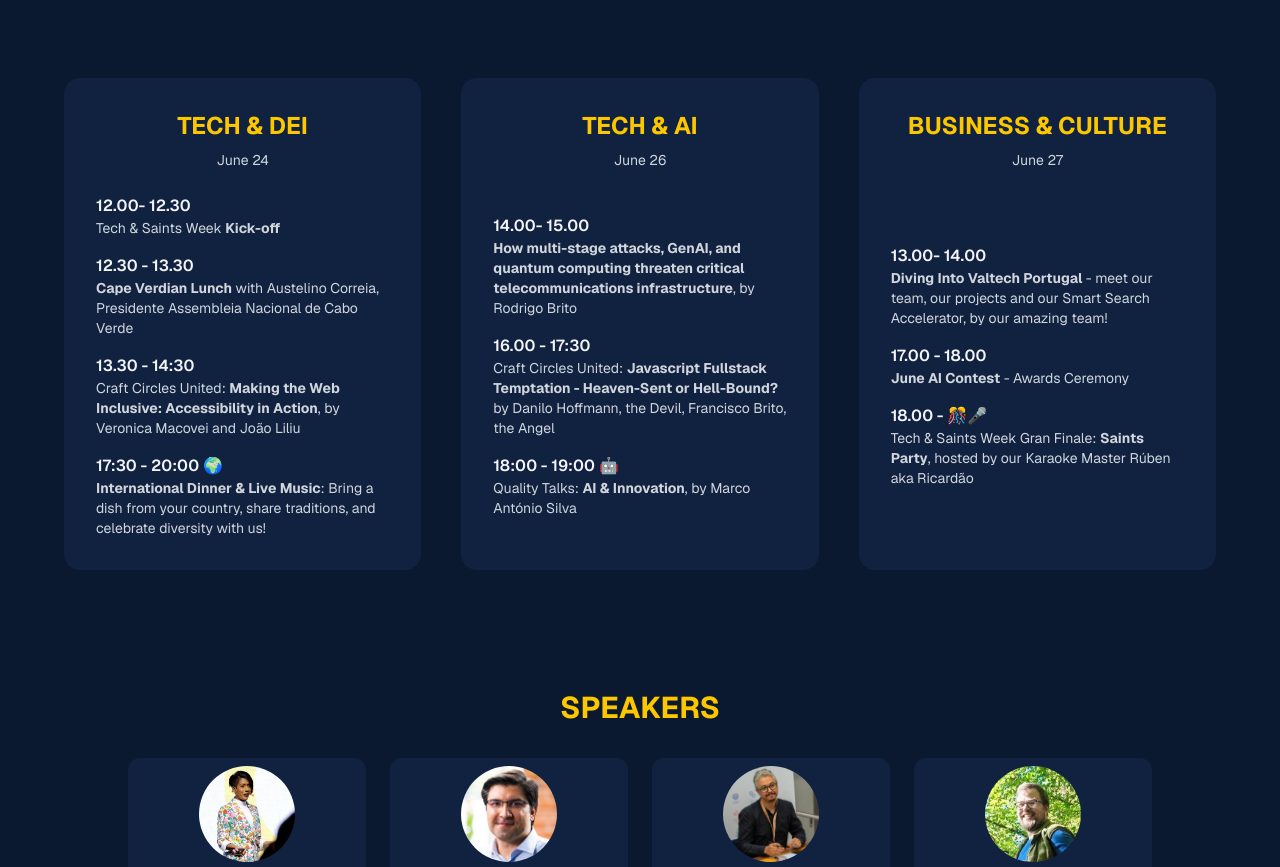
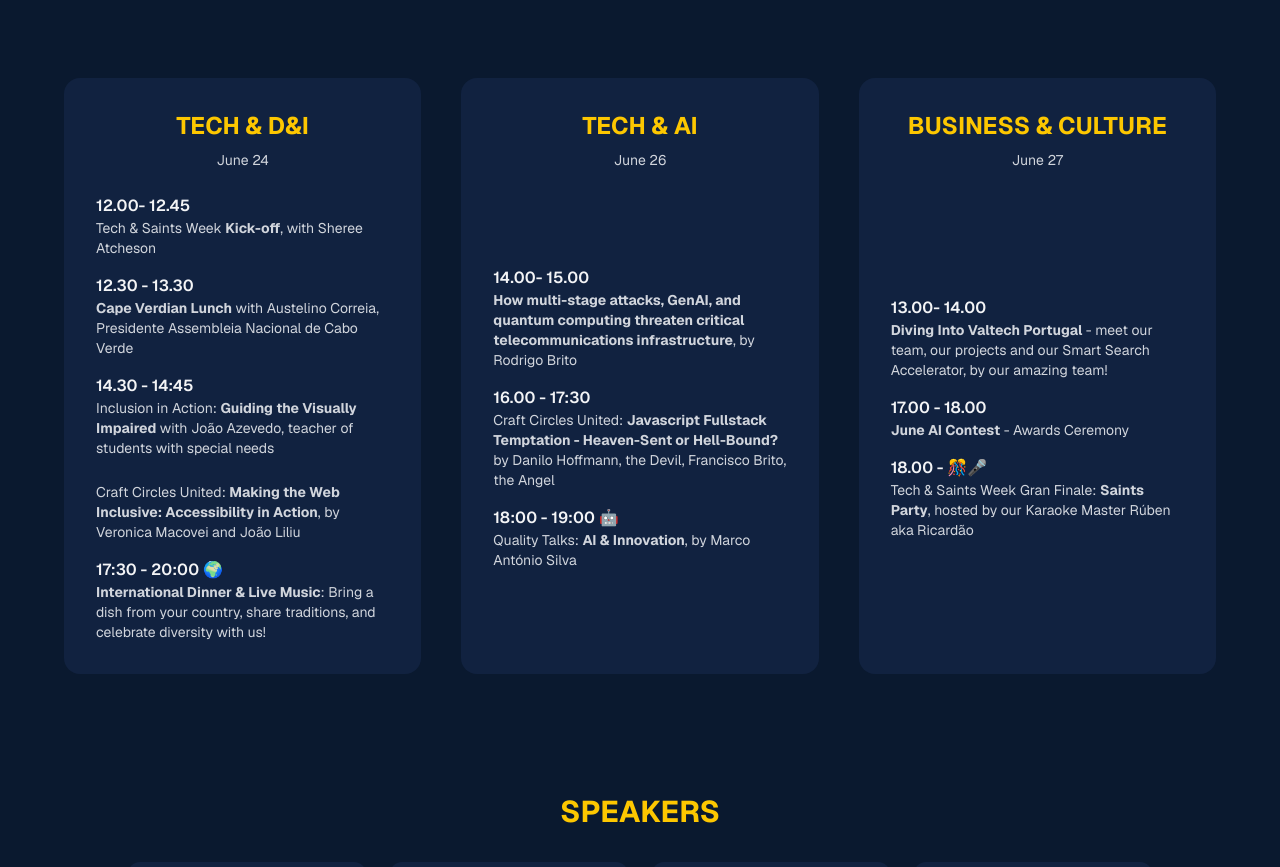
Before and after one commit to franciscombrito/techsaints, a Next.js app: page / in a window 1280 px wide. Shown: the part 1586-2453 px from the top of the page. Built offline with nearby package versions, Linux system fonts and the light colour scheme.

Commit message:
fix: change agenda

```diff
--- a/app/page.tsx
+++ b/app/page.tsx
@@ -292,21 +292,24 @@
     {/* Day Card */}
     <div className="bg-[#112240] p-8 rounded-2xl flex flex-col">
       <div className="mb-6">
-        <h3 className="text-2xl font-bold text-yellow-400 mb-2">TECH & DEI</h3>
+        <h3 className="text-2xl font-bold text-yellow-400 mb-2">TECH & D&I</h3>
         <p className="text-sm text-gray-300">June 24</p>
       </div>
       <div className="flex-1 flex flex-col justify-center space-y-4 text-left text-gray-100">
       <div>
-          <p className="font-semibold">12.00- 12.30</p>
-          <p className="text-sm text-gray-300">Tech & Saints Week <strong>Kick-off</strong></p>
+          <p className="font-semibold">12.00- 12.45</p>
+          <p className="text-sm text-gray-300">Tech & Saints Week <strong>Kick-off</strong>, with Sheree Atcheson</p>
         </div>
         <div>
           <p className="font-semibold">12.30 - 13.30</p>
           <p className="text-sm text-gray-300"><strong>Cape Verdian Lunch</strong> with Austelino Correia, Presidente Assembleia Nacional de Cabo Verde</p>
         </div>
         <div>
-          <p className="font-semibold">13.30 - 14:30</p>
+          <p className="font-semibold">14.30 - 14:45</p>
+                    <p className="text-sm text-gray-300">Inclusion in Action: <strong>Guiding the Visually Impaired</strong> with João Azevedo, teacher of students with special needs </p>
+                           <br />
           <p className="text-sm text-gray-300">Craft Circles United: <strong>Making the Web Inclusive: Accessibility in Action</strong>, by Veronica Macovei and João Liliu</p>
+
         </div>
         <div>
           <p className="font-semibold">17:30 - 20:00 🌍</p>
```
